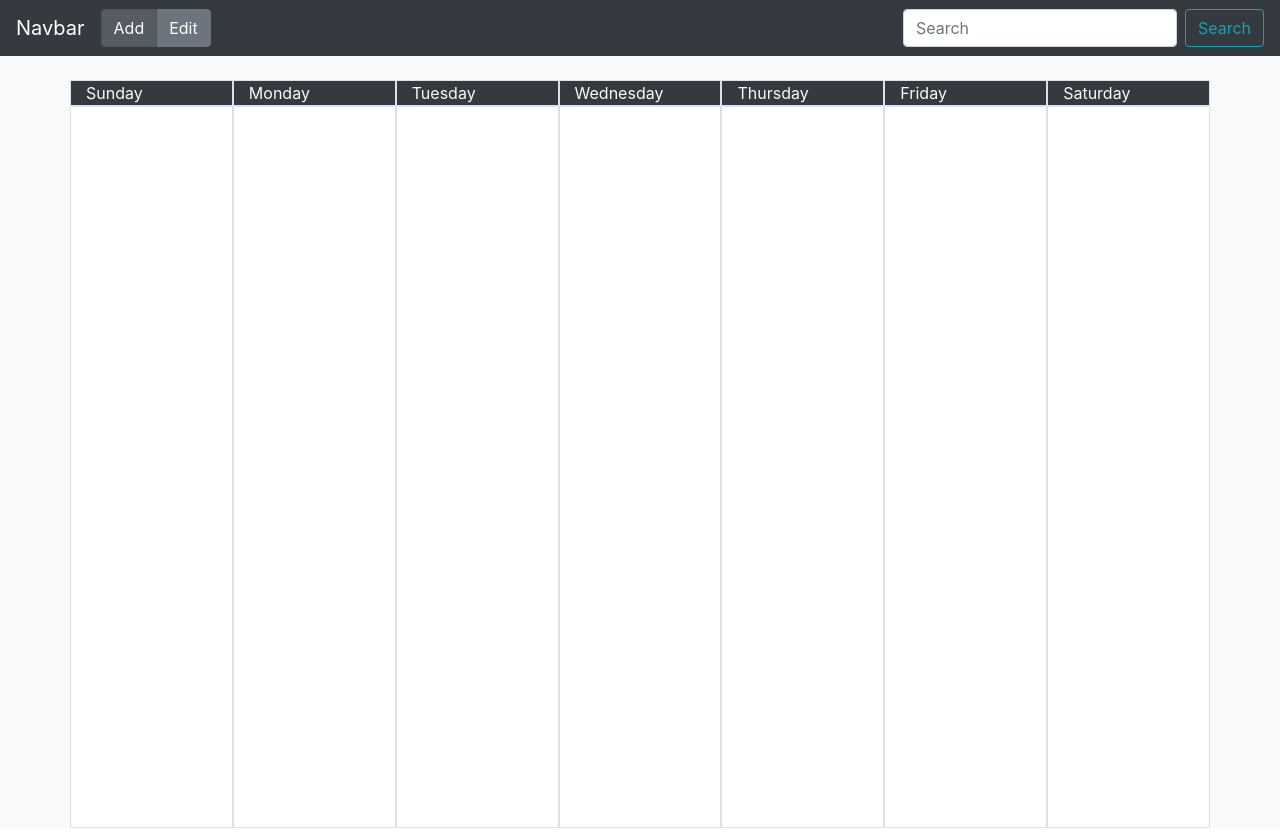
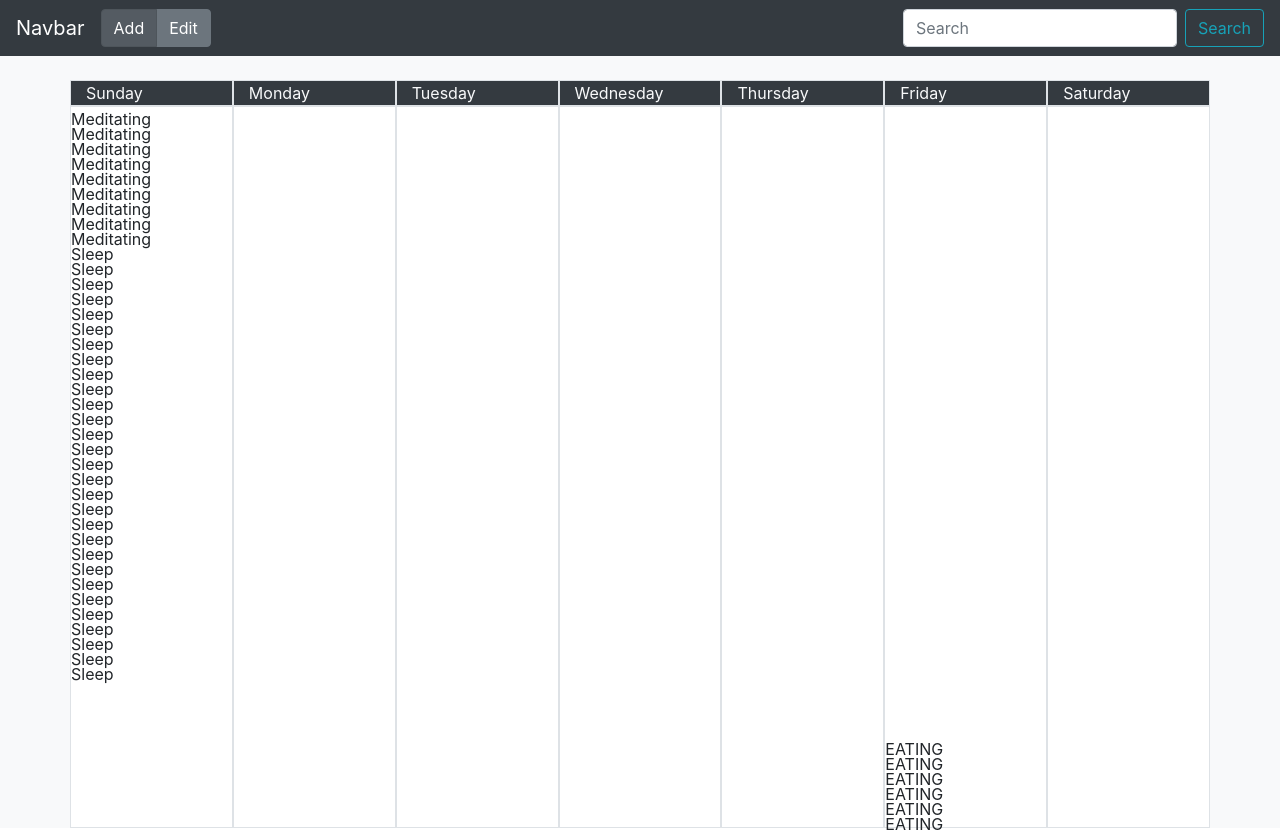
Before and after one commit to LukeUeda/SoftwareMajorProject, a React (Create React App) app in the folder client/: page / in a window 1280 px wide. Built offline with nearby package versions, Linux system fonts and the light colour scheme.

Commit message:
Progress

```diff
--- a/client/src/components/Calendar.js
+++ b/client/src/components/Calendar.js
@@ -6,13 +6,43 @@ import Day from "./Day.js";
 import EditUi from "./editUi";
 import SelectUi from "./selectUi";
 import Menu from "./Menu";
-import {timeToDB} from "./indexToTime";
+import {deleteTask, getTasksByTimePeriod, postTask, getTasksByDate} from "./databaseHandling";
 
 function Calendar(props){
     const initialState ={selectionStart: null, selectionEnd: null, day: null}
     const [state, setState] = useState(initialState);
     const [selection, setSelection] = useState(false);
     const [mode, setMode] = useState('Add');
+    const [cellData, setCellData] = useState({
+        0: [{
+            "_id": "60962ee2c250a56815f16c87",
+            "date": "0",
+            "start": "00.00",
+            "end": "05.00",
+            "task": "Meditating",
+            "__v": 0
+        },{
+            "_id": "60962ee2c250a56815f16c87",
+            "date": "0",
+            "start": "04.30",
+            "end": "19.00",
+            "task": "Sleep",
+            "__v": 0
+        }],
+        1: [{}],
+        2: [{}],
+        3: [{}],
+        4: [{}],
+        5: [{
+            "_id": "60962ee2c250a56815f16c87",
+            "date": "0",
+            "start": "21.00",
+            "end": "24.00",
+            "task": "EATING",
+            "__v": 0
+        }],
+        6: [{}]
+    })
 
     const select = (cell) => {
         /**
@@ -27,7 +57,6 @@ function Calendar(props){
                     selectionStart: cell.start,
                     day: cell.day
                 })
-                cell.color = "#000000"
             }else if(state.day === cell.day){
                 setState({
                     ...state,
@@ -36,32 +65,6 @@ function Calendar(props){
                 setSelection(true)
             }
         }
-    }
-
-    async function postTask(bounds, task) {
-        try {
-            const response = await post('/api/task', {
-                date: state.day,
-                start: timeToDB(bounds.start),
-                end: timeToDB(bounds.end),
-                task: task
-            });
-        } catch(error) {
-            console.log('error', error);
-        }
-    }
-
-    async function getTasksByTimePeriod(date, timePeriod) {
-        try {
-            const response = await get(`/api/tasks/period/${date}/${timePeriod.start}/${timePeriod.end}`);
-            console.log(response.data);
-        } catch(error) {
-            console.log('error', error);
-        }
-    }
-
-    async function deleteTask(id){
-        await axios.delete(`/api/task/delete/${id}`)
     }
 
     const addTask = (bounds, task) => {
@@ -75,9 +78,12 @@ function Calendar(props){
         console.log("UI State:", bounds, task)
 
         getTasksByTimePeriod(state.day, bounds);
-        //postTask(bounds, task);
-        //deleteTask(yeet);
+        //deleteTask("6095d8aa8e7f93e90d6938d9");
 
+
+        postTask(bounds, task, state.day);
+        cellData[state.day] = getTasksByDate(state.day)[[promis]]
+        console.log(cellData[state.day])
     }
 
     const switchMode = (num) => {
@@ -110,9 +116,11 @@ function Calendar(props){
                     })}
                 </div>
                 <div className="row">
-                    {[...Array(7)].map((value, index) => {
-                        return <div className="col-lg border m-0 p-0"><Day cellFunc={select} index={index}/></div>
-                    })}
+                    {Object.keys(cellData).map((key,index) => {
+                        console.log(cellData[key][0])
+                        return <div className="col-lg border m-0 p-0"><Day cellFunc={select} index={index} data={cellData[key]}/></div>
+                        }
+                    )}
                 </div>
             </div>
             <SelectUi modalState={selection}
--- a/client/src/components/Cell.js
+++ b/client/src/components/Cell.js
@@ -27,11 +27,11 @@ function Cell (props){
                  onClick={cellFunction}
                  onMouseEnter={() => {setPop(true)}}
                  onMouseLeave={() => {setPop(false)}}
-            />
+            >{props.value}</div>
             <Overlay target={target.current} show={pop} placement="right" transition={false}>
                 {(props) => (
                     <Tooltip id="overlay-example" {...props}>
-                        {state.start}
+                        {state.start + " - " + state.end}
                     </Tooltip>
                 )}
             </Overlay>
--- a/client/src/components/Day.js
+++ b/client/src/components/Day.js
@@ -1,7 +1,8 @@
-import React, {Component, useState} from 'react';
+import React, {useEffect, useState} from 'react';
 // import {Link} from 'react-router-dom';
 import Cell from "./Cell";
 import {get} from "axios";
+import {DBtoIndex} from "./indexToTime";
 
 function Day(props){
     const [state, setState] = useState({
@@ -10,19 +11,30 @@ function Day(props){
         end:  '',
     })
 
-    const getData = async () => {
-        try {
-            const response = await get(`/api/tasks/date/${state.index}/`);
-            console.log(response.data);
-        } catch (error) {
-        console.log('error', error);
-        }
+    const initialCellValues = {}
+    const a = [...Array(48)].map((val, index) => {
+        initialCellValues[index] = ""
+    })
+
+    const [cellValues, setCellValues] = useState(initialCellValues);
+
+    const update = () => {
+        console.log("------------------------- " + state.index + " -------------------------")
+        Object.entries(props.data).map((key, value) => {
+            console.log("Entry: " + key[1]["start"])
+            console.log("Index: " + state.index + " Start: "  + DBtoIndex(props.data[key[0]]["start"]) + " End: "  + DBtoIndex(props.data[key[0]]["end"]));
+            for(let x = DBtoIndex(props.data[key[0]]["start"]); x < DBtoIndex(props.data[key[0]]["end"]); x ++){
+                initialCellValues[x] = props.data[key[0]]["task"];
+            }
+        })
     }
+
+    update()
 
     return (
         <div style={{height:"720px"}}>
             {[...Array(48)].map((value, index) => {
-                    return <Cell cellFunc={props.cellFunc} index={index} par={state.index}/>;})}
+                    return <Cell cellFunc={props.cellFunc} index={index} par={state.index} value={cellValues[index]}/>;})}
         </div>
     );
 }
--- /dev/null
+++ b/client/src/components/databaseHandling.js
@@ -0,0 +1,52 @@
+import axios, {get, post} from "axios";
+import {timeToDB} from "./indexToTime";
+
+async function postTask(bounds, task, day) {
+    try {
+        console.log({
+            date: day,
+            start: timeToDB(bounds.start),
+            end: timeToDB(bounds.end),
+            task: task
+        })
+        const response = await post('/api/task', {
+            date: day,
+            start: timeToDB(bounds.start),
+            end: timeToDB(bounds.end),
+            task: task
+        });
+    } catch(error) {
+        console.log('error', error);
+    }
+}
+
+async function getTasksByTimePeriod(date, timePeriod) {
+    try {
+        const response = await get(`/api/tasks/period/${date}/${timePeriod.start}/${timePeriod.end}`);
+        console.log(response.data);
+        return(response.data)
+    } catch(error) {
+        console.log('error', error);
+    }
+}
+
+async function deleteTask(id){
+    await axios.delete(`/api/task/delete/${id}`)
+}
+
+async function getTasksByDate(date) {
+    try {
+        const response = await get(`/api/tasks/date/${date}`);
+        console.log(response.data);
+        return(response.data)
+    } catch(error) {
+        console.log('error', error);
+    }
+}
+
+export {
+    postTask,
+    getTasksByTimePeriod,
+    deleteTask,
+    getTasksByDate
+}
--- a/client/src/components/indexToTime.js
+++ b/client/src/components/indexToTime.js
@@ -15,14 +15,22 @@ function pad(n, width, z) {
     return n.length >= width ? n : new Array(width - n.length + 1).join(z) + n;
 }
 
+function DBtoIndex(time){
+    let timeList = (`${time}`).split('.');
+    const hours = parseInt(timeList[0]) * 2;
+    const minutes = parseFloat(timeList[1]) / 30
+
+    return hours + minutes;
+}
+
 function timeToDB(time){
     let timeList = time.split(':');
     timeList = timeList[0] + '.' + timeList[1];
-    timeList = parseFloat(timeList);
     return timeList;
 }
 
 export {
     indexToTime,
-    timeToDB
+    timeToDB,
+    DBtoIndex
 }
```
Also changed, not shown: 1 other file (tests, documents, lock files or other folders).
